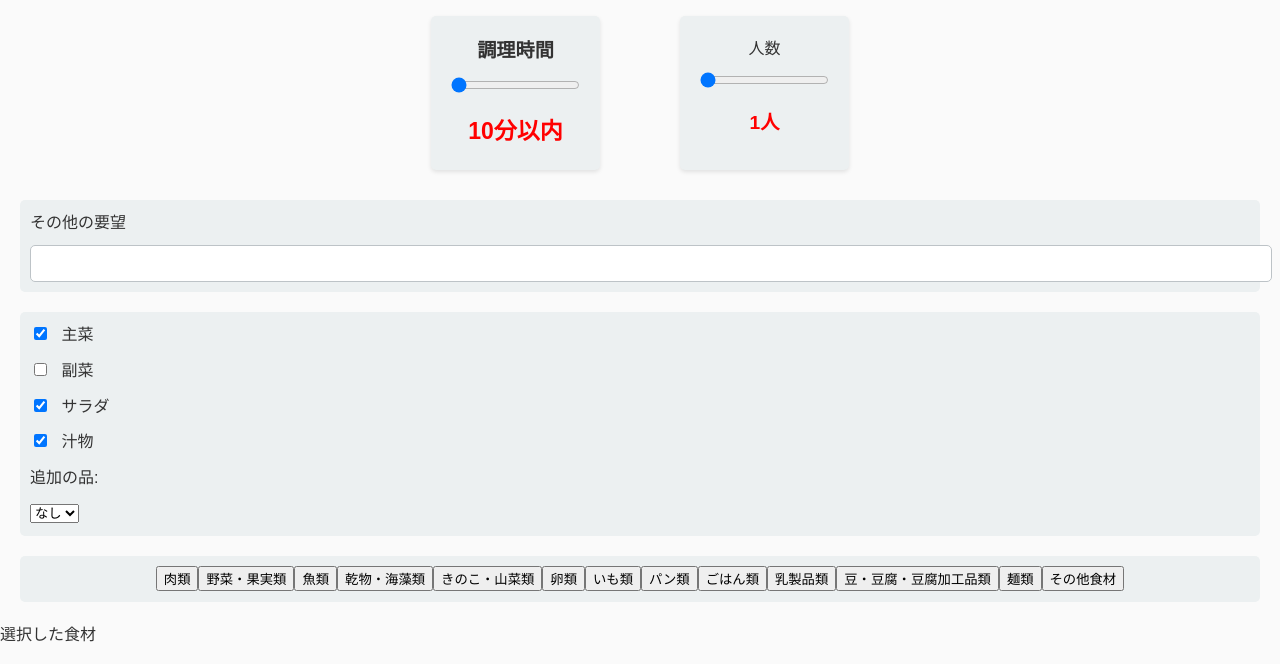
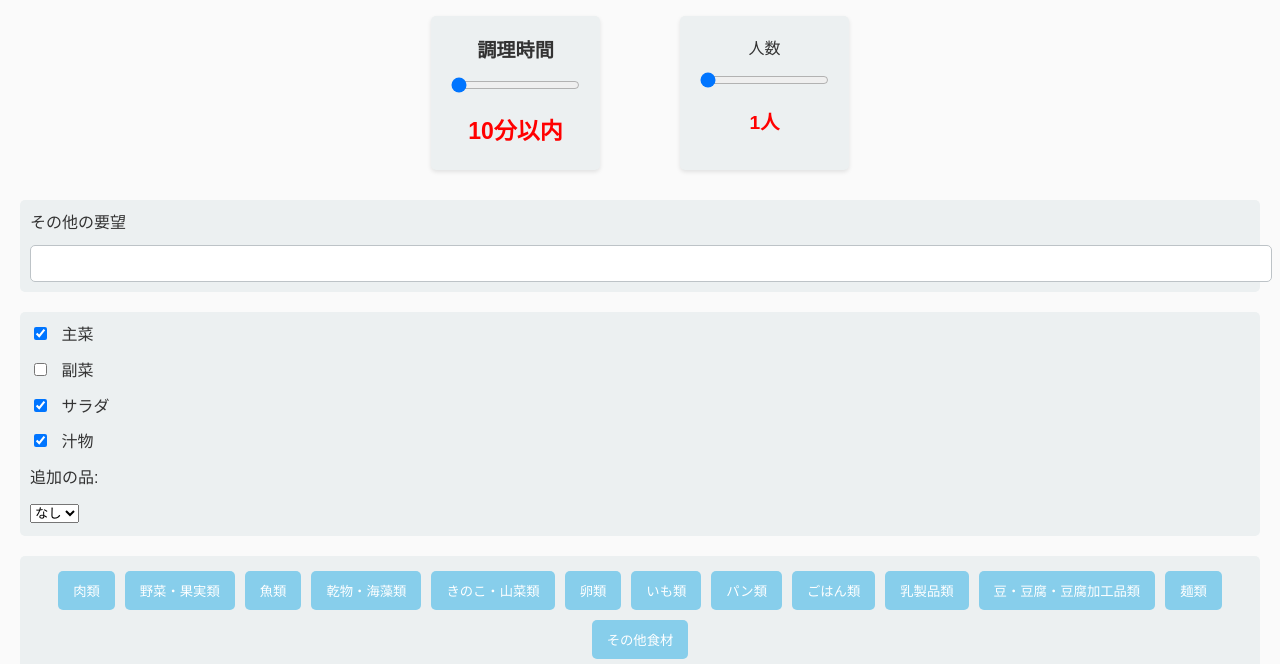
Before and after one commit to ut-code/coeteco-hack2-teamD, a website: page public/index.html in a window 1280 px wide. Shown: the part 85-749 px from the top of the page. Drawn offline with Linux system fonts and the light colour scheme.

Commit message:
buttonのcss修正

```diff
--- a/public/style.css
+++ b/public/style.css
@@ -156,7 +156,21 @@ h1 {
   text-align: center;
 }
 
-.select-btn {
+#selectButton > button {
+  margin: 5px;
+  padding: 10px 15px;
+  background-color: skyblue;
+  border: none;
+  border-radius: 5px;
+  color: #fff;
+  cursor: pointer;
+}
+
+#selectButton > button:hover {
+  background-color: deepskyblue;
+}
+
+#selectButton > .select-btn {
   margin: 5px;
   padding: 10px 15px;
   background-color: #2ecc71;
@@ -166,7 +180,7 @@ h1 {
   cursor: pointer;
 }
 
-.select-btn:hover {
+#selectButton > .select-btn:hover {
   background-color: #27ae60;
 }
 
```
